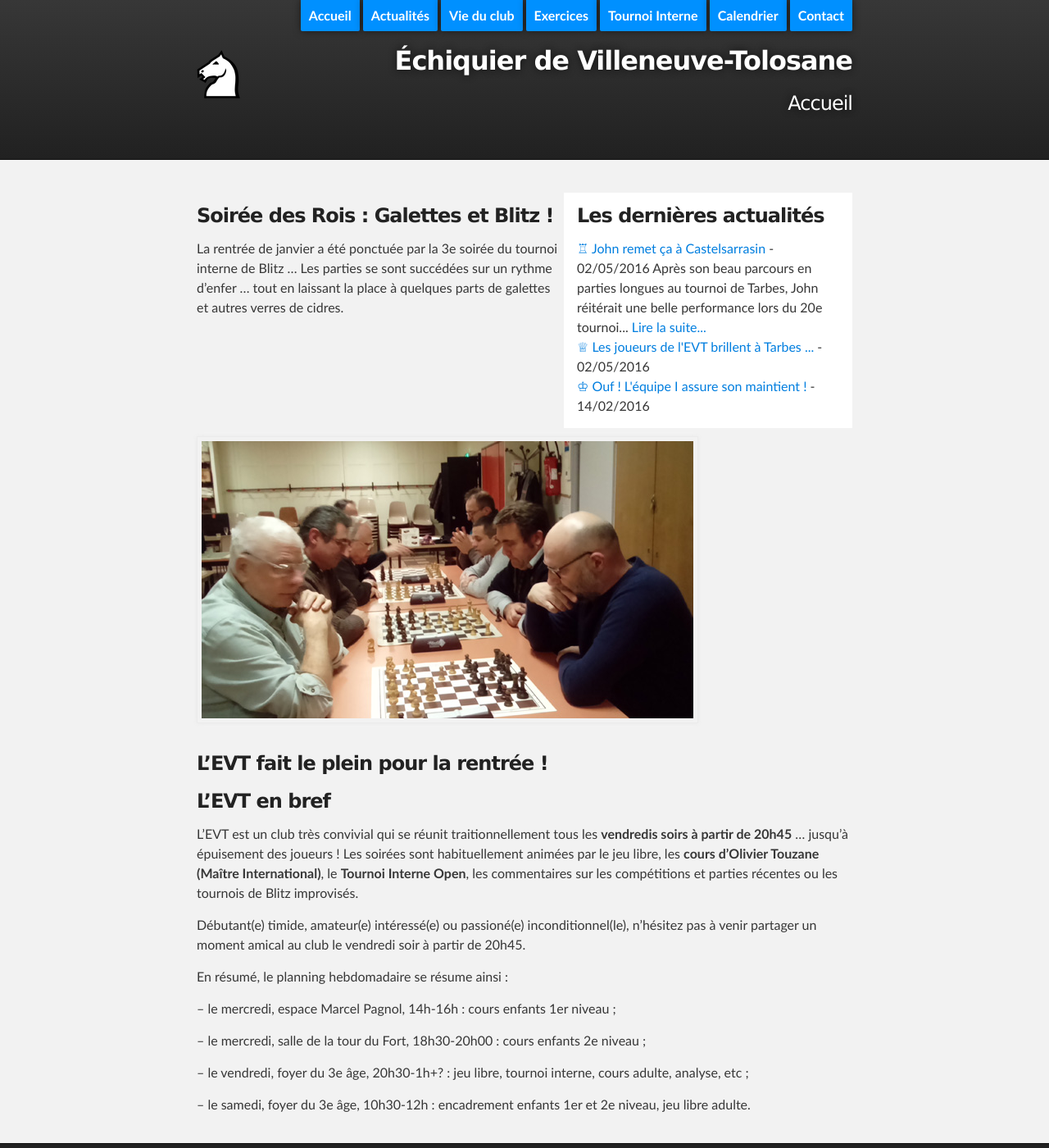
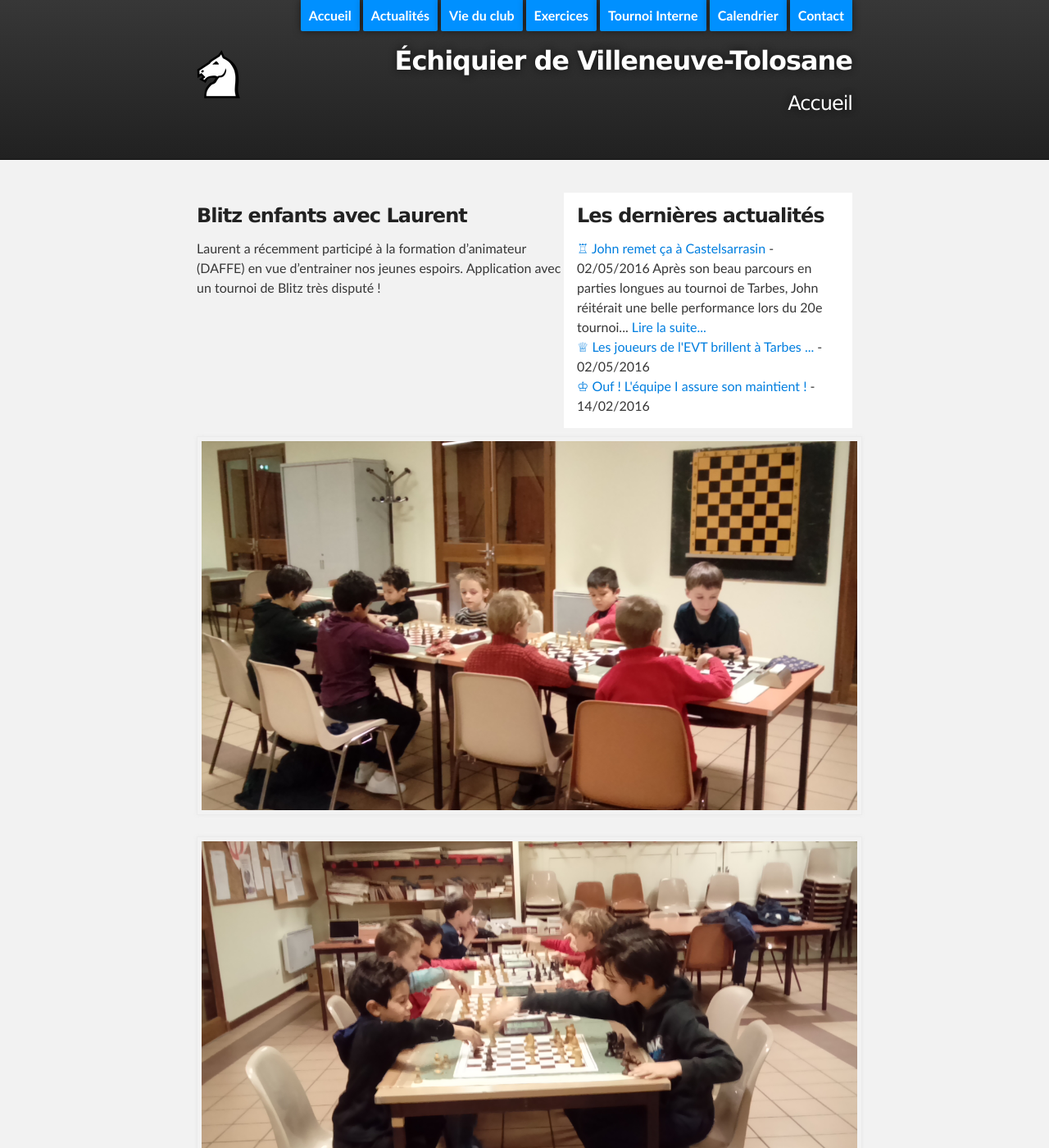
Before and after one commit to echiquier-villeneuve-tolosane/echiquier-villeneuve-tolosane.github.io, a Jekyll site: the page built from index.md, in a window 1280 px wide and 1400 px high. Shown: the whole window at 82% size. Built offline with Jekyll 4.4.1, drawn with Linux system fonts in a browser that asks for light colours; nearby versions of some CDN libraries.

Commit message:
Updated index.md

```diff
--- a/index.md
+++ b/index.md
@@ -5,15 +5,21 @@ title: Accueil
 published: true
 ---
 
+### Blitz enfants avec Laurent ###
+
+Laurent a récemment participé à la formation d'animateur (DAFFE) en vue d'entrainer nos jeunes espoirs. Application avec un tournoi de Blitz très disputé !
+
+![](photos/2017_blitz_efts1.JPG)
+![](photos/2017_blitz_efts2.JPG)
+![](photos/2017_blitz_efts3.JPG)
+![](photos/2017_blitz_efts4.JPG)
+
+
 ### Soirée des Rois : Galettes et Blitz ! ###
 
 La rentrée de janvier a été ponctuée par la 3e soirée du tournoi interne de Blitz ... Les parties se sont succédées sur un rythme d'enfer ... tout en laissant la place à quelques parts de galettes et autres verres de cidres.
 
 ![](photos/2017_Blitz1.JPG)
-
-### L'EVT fait le plein pour la rentrée ! ###
-
-
 
 
 ### L'EVT en bref ###
```
